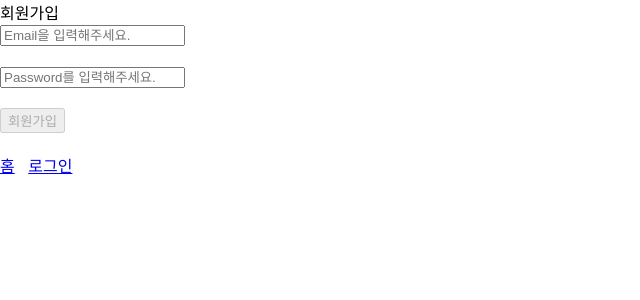
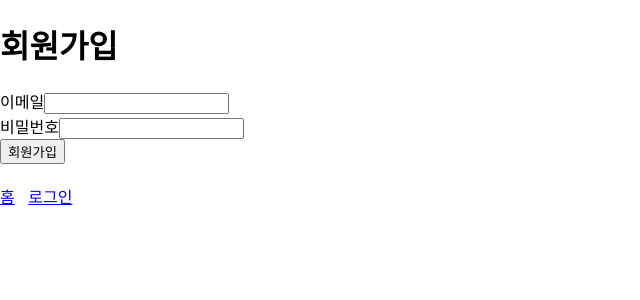
Before and after one commit to owel-dev/wanted-pre-onboarding-frontend, a React (Create React App) app: page /signup in a window 1280 px wide. Shown: the top 300 px of the page, without its empty margins (0-640 px from the left). Built offline with nearby package versions, Linux system fonts and the light colour scheme.

Commit message:
refactor: SignUp: Form, FormInput 이용하여 리펙토링

```diff
--- a/src/components/SignUp.jsx
+++ b/src/components/SignUp.jsx
@@ -2,41 +2,24 @@ import React from 'react';
 import axios from 'axios';
 import { useState, useEffect } from 'react';
 import { useNavigate } from 'react-router-dom';
+import Cookies from 'js-cookie';
 import { Link } from 'react-router-dom';
+import FormInput from './FormInput';
+import Form from './Form';
 
 const SignUp = () => {
-  const [stateEmail, setStateEmail] = useState('');
-  const [statePassword, setStatePassword] = useState('');
-  const [validEmail, setValidEmail] = useState(false);
-  const [validPassword, setValidPassword] = useState(false);
   const navigate = useNavigate();
 
-  const isValidEmail = (inputEmail) => {
-    return inputEmail.includes('@') && inputEmail.length <= 100;
+  const initialValues = {
+    email: '',
+    password: '',
   };
 
-  const isValidPassword = (inputPassword) => {
-    return 8 <= inputPassword.length && inputPassword.length <= 100;
-  };
-
-  useEffect(() => {
-    setValidEmail(isValidEmail(stateEmail));
-  }, [stateEmail]);
-
-  useEffect(() => {
-    setValidPassword(isValidPassword(statePassword));
-  }, [statePassword]);
-
-  const handleSubmit = async (e) => {
-    e.preventDefault();
-
+  const handleSubmit = async (formInputData) => {
     try {
       const response = await axios.post(
         'https://www.pre-onboarding-selection-task.shop/auth/signup',
-        {
-          email: stateEmail,
-          password: statePassword,
-        }
+        formInputData
       );
       if (response.status === 201) {
         alert('회원가입이 완료되었습니다.');
@@ -47,54 +30,42 @@ const SignUp = () => {
         );
       }
     } catch (error) {
-      alert(
-        '알 수 없는 이유로 회원가입이 실패했습니다. 관리자에게 문의해주세요.'
-      );
+      const keyValueString = Object.entries(error.response.data)
+        .map(([key, value]) => `${key}: ${value}`)
+        .join(',\n');
+      alert(`회원가입에 실패했습니다.\n${keyValueString}`);
     }
   };
 
   return (
-    <>
-      <div>회원가입</div>
-      <form onSubmit={handleSubmit}>
-        <input
-          data-testid="email-input"
-          value={stateEmail}
-          placeholder="Email을 입력해주세요."
-          onChange={(e) => setStateEmail(e.target.value)}
-        />
-        <div>
-          {!validEmail && stateEmail.length != 0
-            ? '이메일 형식이 맞지 않습니다.'
-            : ''}
-        </div>
-        <br />
-        <input
-          data-testid="password-input"
-          type="password"
-          value={statePassword}
-          placeholder="Password를 입력해주세요."
-          onChange={(e) => setStatePassword(e.target.value)}
-        />
-        <div>
-          {!validPassword && statePassword.length != 0
-            ? '비밀번호는 8자 이상입니다.'
-            : ''}
-        </div>
-        <br />
-
-        <button
-          disabled={!validEmail || !validPassword}
-          data-testid="signup-button"
-          type="submit"
-        >
-          회원가입
-        </button>
-      </form>
+    <div className="signup">
+      <h1>회원가입</h1>
+      <Form
+        handleSubmit={handleSubmit}
+        initialValues={initialValues}
+        buttonName="회원가입"
+      >
+        <>
+          <FormInput
+            label="이메일"
+            type="text"
+            name="email"
+            pattern=".*@.*"
+            title="이메일은 '@' 기호를 포함해야 합니다."
+          />
+          <FormInput
+            label="비밀번호"
+            type="password"
+            name="password"
+            pattern=".{8,}"
+            title="비밀번호는 8자 이상이어야 합니다."
+          />
+        </>
+      </Form>
       <br />
       <Link to="/">홈</Link> &nbsp;&nbsp;
       <Link to="/signin">로그인</Link>
-    </>
+    </div>
   );
 };
 
```
